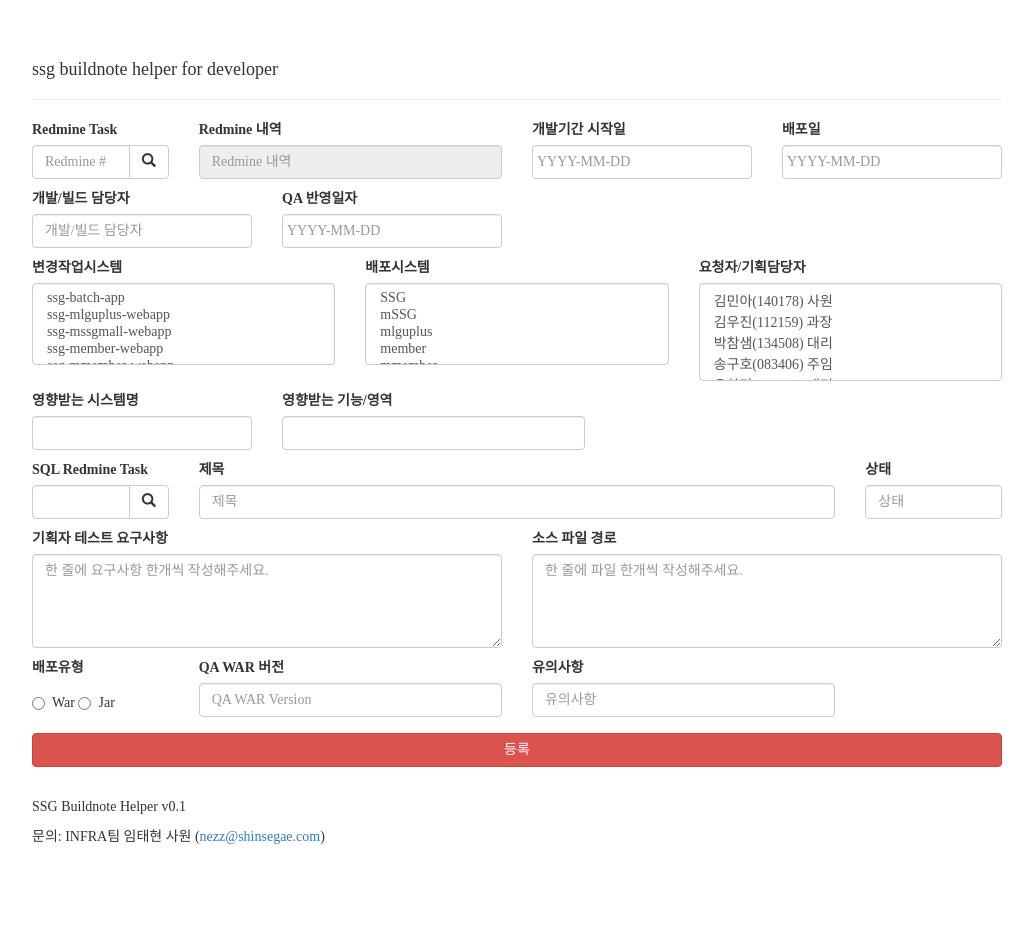
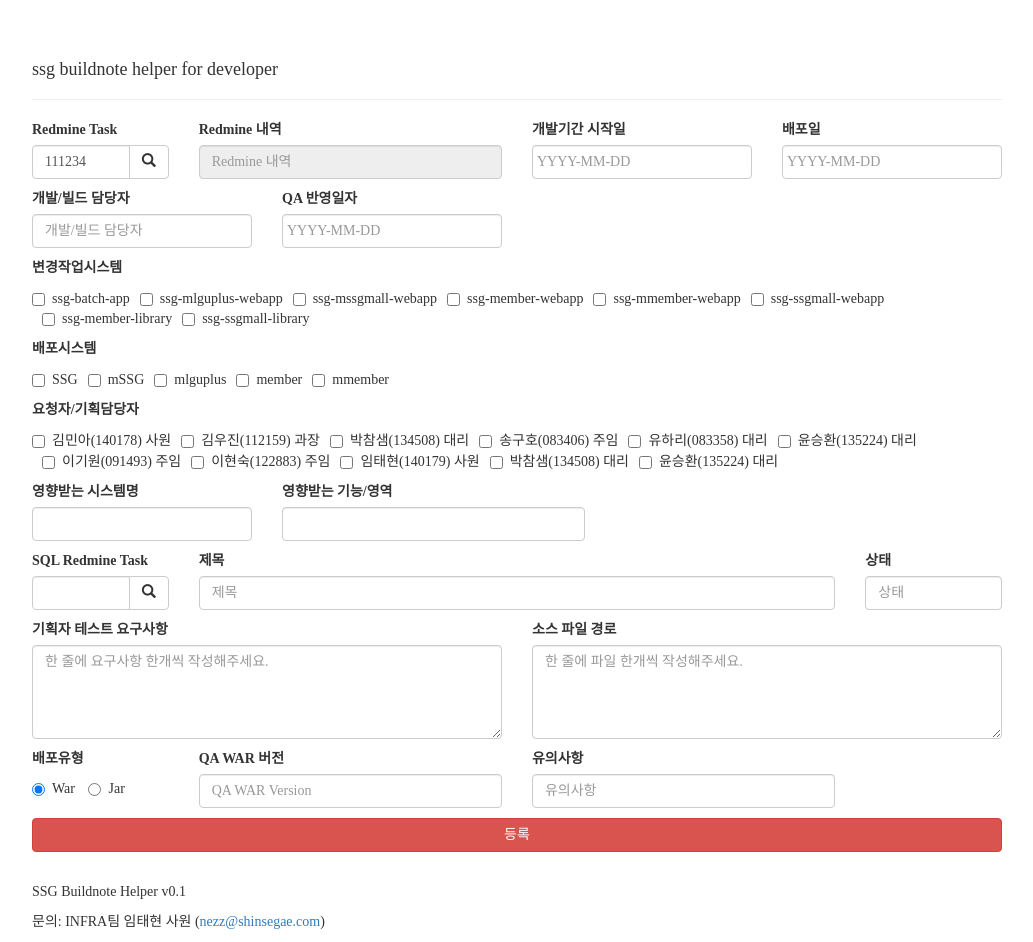
Before and after one commit to imtaehyun/buildnote, a plain HTML site: page index.html in a window 1280 px wide. Shown: the whole page, without its empty margins (123-1156 px from the left). Before the commit the page ends 857 px from the top, so only its background shows below. Drawn offline with nearby package versions, Linux system fonts and the light colour scheme.

Commit message:
add checklist

```diff
--- a/index.html
+++ b/index.html
@@ -65,23 +65,31 @@
 				<div class="col-md-3"></div>
 			</div>
 			<div class="row">
-				<div class="col-md-4">
-					<label for="">변경작업시스템</label>
-					<select multiple class="form-control" ng-model="changeSystems">
+				<div class="col-md-12">
+					<p><strong>변경작업시스템</strong></p>
+					<label class="checkbox-inline" ng-repeat="system in systemList"><input type="checkbox" checklist-value="system" checklist-model="changeSystems">{{system}}</label>
+					<!-- <select multiple class="form-control" ng-model="changeSystems">
 						<option value="{{system}}" ng-repeat="system in systemList">{{system}}</option>
-					</select>
+					</select> -->
 				</div>
-				<div class="col-md-4">
-					<label for="">배포시스템</label>
-					<select multiple class="form-control" ng-model="distSystems">
+			</div>
+			<div class="row">
+				<div class="col-md-12">
+					<p><strong>배포시스템</strong></p>
+					<label class="checkbox-inline" ng-repeat="distSystem in distSystemList"><input type="checkbox" checklist-value="distSystem" checklist-model="distSystems">{{distSystem}}</label>
+					<!-- <select multiple class="form-control" ng-model="distSystems">
 						<option value="{{distSystem}}" ng-repeat="distSystem in distSystemList">{{distSystem}}</option>
-					</select>
+					</select> -->
 				</div>
-				<div class="col-md-4">
-					<label for="">요청자/기획담당자</label>
+			</div>
+			<div class="row">
+				<div class="col-md-12">
+					<p><strong>요청자/기획담당자</strong></p>
+					<label class="checkbox-inline" ng-repeat="author in authorList"><input type="checkbox" checklist-value="author.id" checklist-model="requesters">{{author.name}}</label>
+					<!-- <label for="">요청자/기획담당자</label>
 					<select multiple class="form-control" ng-model="requesters">
 						<option value="{{author.id}}" ng-repeat="author in authorList">{{author.name}}</option>
-					</select>
+					</select> -->
 				</div>
 			</div>
 			<div class="row">
@@ -125,11 +133,9 @@
 			</div>
 			<div class="row">
 				<div class="col-md-2">
-					<label for="">배포유형</label>
-					<div class="radio">
-						<label for=""><input type="radio" name="distType" value="War" ng-model="distType">War</label>
-						<label for=""><input type="radio" name="distType" value="Jar" ng-model="distType">Jar</label>
-					</div>
+					<p><strong>배포유형</strong></p>
+					<label class="radio-inline"><input type="radio" name="distType" value="War" ng-model="distType">War</label>
+					<label class="radio-inline"><input type="radio" name="distType" value="Jar" ng-model="distType">Jar</label>
 				</div>
 				<div class="col-md-4">
 					<label for="">QA WAR 버전</label>
@@ -182,10 +188,11 @@
 		<script src="https://code.jquery.com/jquery-1.11.1.min.js"></script>
 		<script src="https://maxcdn.bootstrapcdn.com/bootstrap/3.3.2/js/bootstrap.min.js"></script>
 		<script src="./js/bootstrap-datepicker.js"></script>
+		<script src="./js/checklist-model.js"></script>
 		<script src="./js/app.js"></script>
 		<script src="./js/constants.js"></script>
 		<script src="./js/controller.js"></script>
-		<script>
+		<!--<script>
 		  (function(i,s,o,g,r,a,m){i['GoogleAnalyticsObject']=r;i[r]=i[r]||function(){
 		  (i[r].q=i[r].q||[]).push(arguments)},i[r].l=1*new Date();a=s.createElement(o),
 		  m=s.getElementsByTagName(o)[0];a.async=1;a.src=g;m.parentNode.insertBefore(a,m)
@@ -193,6 +200,6 @@
 
 		  ga('create', 'UA-60165471-1', 'auto');
 		  ga('send', 'pageview');
-		</script>
+		</script>-->
 	</body>
 </html>
--- a/js/app.js
+++ b/js/app.js
@@ -2,6 +2,6 @@
     'use strict';
 
     angular
-        .module('buildnote', []);
+        .module('buildnote', ['checklist-model']);
 
 })();
--- /dev/null
+++ b/js/checklist-model.js
@@ -0,0 +1,116 @@
+/**
+ * Checklist-model
+ * AngularJS directive for list of checkboxes
+ */
+
+angular.module('checklist-model', [])
+.directive('checklistModel', ['$parse', '$compile', function($parse, $compile) {
+  // contains
+  function contains(arr, item, comparator) {
+    if (angular.isArray(arr)) {
+      for (var i = arr.length; i--;) {
+        if (comparator(arr[i], item)) {
+          return true;
+        }
+      }
+    }
+    return false;
+  }
+
+  // add
+  function add(arr, item, comparator) {
+    arr = angular.isArray(arr) ? arr : [];
+      if(!contains(arr, item, comparator)) {
+          arr.push(item);
+      }
+    return arr;
+  }
+
+  // remove
+  function remove(arr, item, comparator) {
+    if (angular.isArray(arr)) {
+      for (var i = arr.length; i--;) {
+        if (comparator(arr[i], item)) {
+          arr.splice(i, 1);
+          break;
+        }
+      }
+    }
+    return arr;
+  }
+
+  // http://stackoverflow.com/a/19228302/1458162
+  function postLinkFn(scope, elem, attrs) {
+    // compile with `ng-model` pointing to `checked`
+    $compile(elem)(scope);
+
+    // getter / setter for original model
+    var getter = $parse(attrs.checklistModel);
+    var setter = getter.assign;
+    var checklistChange = $parse(attrs.checklistChange);
+
+    // value added to list
+    var value = $parse(attrs.checklistValue)(scope.$parent);
+
+
+  var comparator = angular.equals;
+
+  if (attrs.hasOwnProperty('checklistComparator')){
+    comparator = $parse(attrs.checklistComparator)(scope.$parent);
+  }
+
+    // watch UI checked change
+    scope.$watch('checked', function(newValue, oldValue) {
+      if (newValue === oldValue) {
+        return;
+      }
+      var current = getter(scope.$parent);
+      if (newValue === true) {
+        setter(scope.$parent, add(current, value, comparator));
+      } else {
+        setter(scope.$parent, remove(current, value, comparator));
+      }
+
+      if (checklistChange) {
+        checklistChange(scope);
+      }
+    });
+
+    // declare one function to be used for both $watch functions
+    function setChecked(newArr, oldArr) {
+        scope.checked = contains(newArr, value, comparator);
+    }
+
+    // watch original model change
+    // use the faster $watchCollection method if it's available
+    if (angular.isFunction(scope.$parent.$watchCollection)) {
+        scope.$parent.$watchCollection(attrs.checklistModel, setChecked);
+    } else {
+        scope.$parent.$watch(attrs.checklistModel, setChecked, true);
+    }
+  }
+
+  return {
+    restrict: 'A',
+    priority: 1000,
+    terminal: true,
+    scope: true,
+    compile: function(tElement, tAttrs) {
+      if (tElement[0].tagName !== 'INPUT' || tAttrs.type !== 'checkbox') {
+        throw 'checklist-model should be applied to `input[type="checkbox"]`.';
+      }
+
+      if (!tAttrs.checklistValue) {
+        throw 'You should provide `checklist-value`.';
+      }
+
+      // exclude recursion
+      tElement.removeAttr('checklist-model');
+
+      // local scope var storing individual checkbox model
+      tElement.attr('ng-model', 'checked');
+
+      return postLinkFn;
+    }
+  };
+}]);
--- a/js/controller.js
+++ b/js/controller.js
@@ -12,6 +12,7 @@
         $scope.buildNote = {};
 
         $scope.task = {}; // Redmine Task 정보
+        $scope.task.id = '111234';
         $scope.sql = {}; // SQL
         $scope.dependency = {}
 
@@ -20,6 +21,7 @@
         $scope.requirements = new Array();
         $scope.distSystems = new Array();
         $scope.files = new Array();
+        $scope.distType = 'War';
 
         // function
         $scope.redmineSearch = redmineSearch;
```
